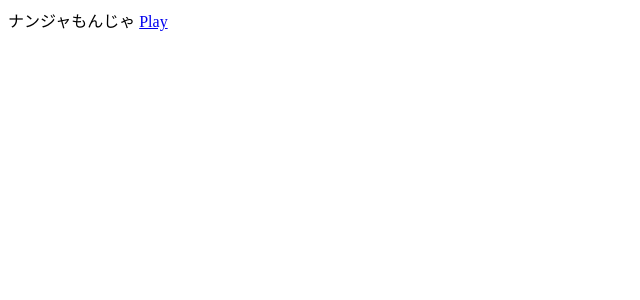
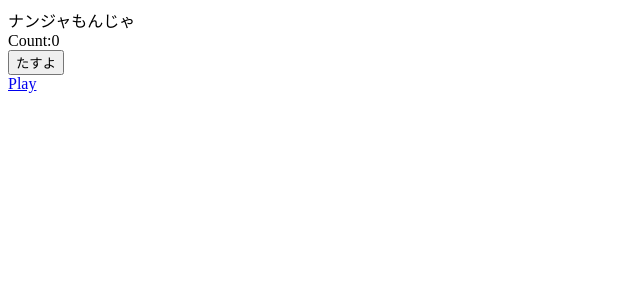
Before and after one commit to ONDENCUP-dominions/Dominion, a Nuxt app: page / in a window 1280 px wide. Shown: the top 300 px of the page, without its empty margins (0-640 px from the left). Built offline with nearby package versions, Linux system fonts and the light colour scheme.

Commit message:
store作成

```diff
--- a/nuxt.config.ts
+++ b/nuxt.config.ts
@@ -1,4 +1,5 @@
 // https://nuxt.com/docs/api/configuration/nuxt-config
 export default defineNuxtConfig({
-  devtools: { enabled: true }
+  devtools: { enabled: true },
+  modules: ['@pinia/nuxt'],
 })
--- a/package.json
+++ b/package.json
@@ -14,5 +14,8 @@
     "nuxt": "^3.8.0",
     "vue": "^3.3.7",
     "vue-router": "^4.2.5"
+  },
+  "dependencies": {
+    "@pinia/nuxt": "^0.5.1"
   }
 }
--- a/pages/index.vue
+++ b/pages/index.vue
@@ -1,6 +1,20 @@
+<script setup lang="ts">
+import { useCounterStore } from "@/store/counter";
+import { storeToRefs } from "pinia";
+const counterStore = useCounterStore();
+const { increment } = counterStore;
+const { count } = storeToRefs(counterStore);
+</script>
+
 <template>
     <div>
       ナンジャもんじゃ
+      <div>Count:{{ count }}</div>
+      <button @click="increment">たすよ</button>
+      <br />
       <NuxtLink to="/game">Play</NuxtLink>
     </div>
-  </template>
+</template>
+
+<style scoped>
+</style>
--- /dev/null
+++ b/store/counter.ts
@@ -0,0 +1,13 @@
+import { ref, computed } from "vue";
+import { defineStore } from "pinia";
+
+export const useCounterStore = defineStore(
+  "counter",
+  () => {
+    const count = ref(0);
+    function increment() {
+      count.value++;
+    }
+    return { count, increment };
+  },
+ );
```
Also changed, not shown: 1 other file (tests, documents, lock files or other folders).
